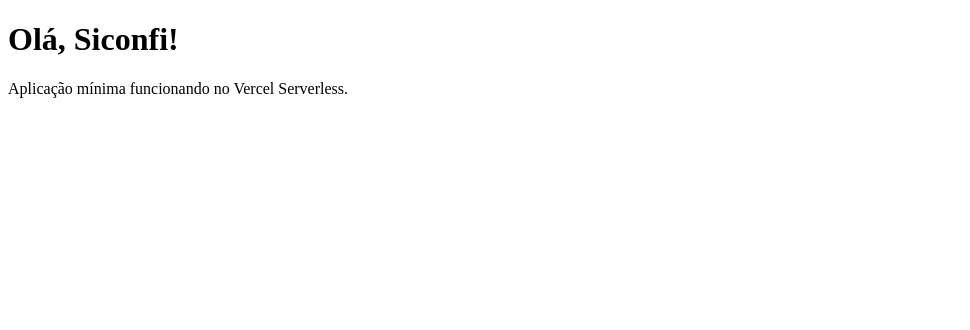
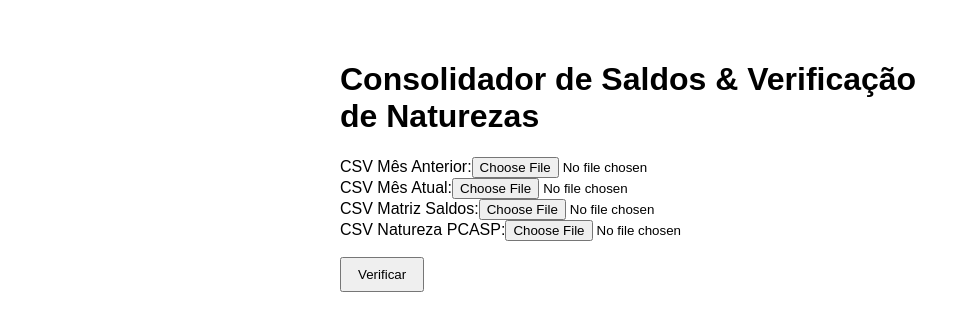
Before and after one commit to Lucas79DIas/siconfi, a React (Vite) app in the folder client/: page / in a window 1280 px wide. Shown: the top 330 px of the page, without its empty margins (0-970 px from the left). Built offline with nearby package versions, Linux system fonts and the light colour scheme.

Commit message:
Refactor App component to use hooks and file upload

```diff
--- a/client/src/App.tsx
+++ b/client/src/App.tsx
@@ -1,12 +1,112 @@
-import React from "react";
+import React, { useState } from 'react';
 
-const App: React.FC = () => {
+export default function App() {
+  const [csvMesAnterior, setCsvMesAnterior] = useState<File | null>(null);
+  const [csvMesAtual, setCsvMesAtual] = useState<File | null>(null);
+  const [csvMatrizSaldos, setCsvMatrizSaldos] = useState<File | null>(null);
+  const [csvNaturezaPCASP, setCsvNaturezaPCASP] = useState<File | null>(null);
+  const [loading, setLoading] = useState(false);
+  const [result, setResult] = useState<any>(null);
+
+  const handleUpload = async () => {
+    if (!csvMesAnterior || !csvMesAtual || !csvMatrizSaldos || !csvNaturezaPCASP) {
+      alert('Selecione todos os arquivos CSV!');
+      return;
+    }
+
+    setLoading(true);
+
+    try {
+      // Ler os arquivos como texto
+      const readFileAsText = (file: File) =>
+        new Promise<string>((resolve, reject) => {
+          const reader = new FileReader();
+          reader.onload = () => resolve(reader.result as string);
+          reader.onerror = reject;
+          reader.readAsText(file, 'UTF-8');
+        });
+
+      const [mesAnteriorText, mesAtualText, matrizText, pcaspText] = await Promise.all([
+        readFileAsText(csvMesAnterior),
+        readFileAsText(csvMesAtual),
+        readFileAsText(csvMatrizSaldos),
+        readFileAsText(csvNaturezaPCASP)
+      ]);
+
+      // Enviar para API
+      const res = await fetch('/api/verificador', {
+        method: 'POST',
+        headers: { 'Content-Type': 'application/json' },
+        body: JSON.stringify({
+          csvMesAnterior: mesAnteriorText,
+          csvMesAtual: mesAtualText,
+          csvMatrizSaldos: matrizText,
+          csvNaturezaPCASP: pcaspText
+        })
+      });
+
+      const data = await res.json();
+      setResult(data);
+
+    } catch (err) {
+      console.error(err);
+      alert('Erro ao processar os arquivos.');
+    } finally {
+      setLoading(false);
+    }
+  };
+
+  const downloadCSV = (csv: string, nome: string) => {
+    const blob = new Blob([csv], { type: 'text/csv;charset=utf-8;' });
+    const link = document.createElement('a');
+    link.href = URL.createObjectURL(blob);
+    link.setAttribute('download', nome);
+    document.body.appendChild(link);
+    link.click();
+    document.body.removeChild(link);
+  };
+
   return (
-    <div>
-      <h1>Olá, Siconfi!</h1>
-      <p>Aplicação mínima funcionando no Vercel Serverless.</p>
+    <div style={{ padding: '2rem', fontFamily: 'sans-serif', maxWidth: '600px', margin: 'auto' }}>
+      <h1>Consolidador de Saldos & Verificação de Naturezas</h1>
+
+      <label>
+        CSV Mês Anterior:
+        <input type="file" accept=".csv" onChange={e => setCsvMesAnterior(e.target.files?.[0] || null)} />
+      </label>
+      <br />
+      <label>
+        CSV Mês Atual:
+        <input type="file" accept=".csv" onChange={e => setCsvMesAtual(e.target.files?.[0] || null)} />
+      </label>
+      <br />
+      <label>
+        CSV Matriz Saldos:
+        <input type="file" accept=".csv" onChange={e => setCsvMatrizSaldos(e.target.files?.[0] || null)} />
+      </label>
+      <br />
+      <label>
+        CSV Natureza PCASP:
+        <input type="file" accept=".csv" onChange={e => setCsvNaturezaPCASP(e.target.files?.[0] || null)} />
+      </label>
+      <br />
+      <button onClick={handleUpload} disabled={loading} style={{ marginTop: '1rem', padding: '0.5rem 1rem' }}>
+        {loading ? 'Processando...' : 'Verificar'}
+      </button>
+
+      {result && (
+        <div style={{ marginTop: '2rem' }}>
+          <h2>Divergências de Saldos</h2>
+          <button onClick={() => downloadCSV(result.csvDivergenciasSaldos, 'divergencias_saldos.csv')}>
+            Baixar CSV
+          </button>
+
+          <h2>Divergências de Naturezas</h2>
+          <button onClick={() => downloadCSV(result.csvDivergenciasNatureza, 'divergencias_naturezas.csv')}>
+            Baixar CSV
+          </button>
+        </div>
+      )}
     </div>
   );
-};
-
-export default App;
+}
```
